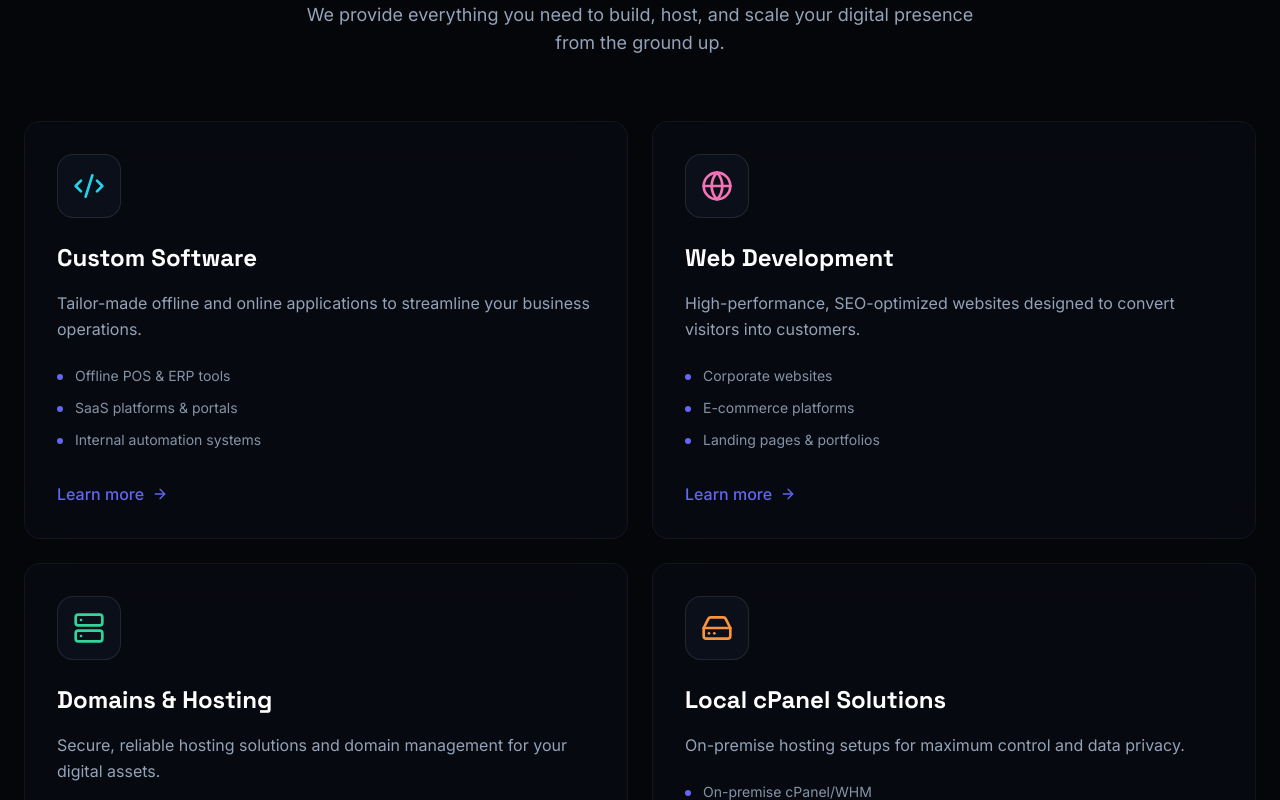
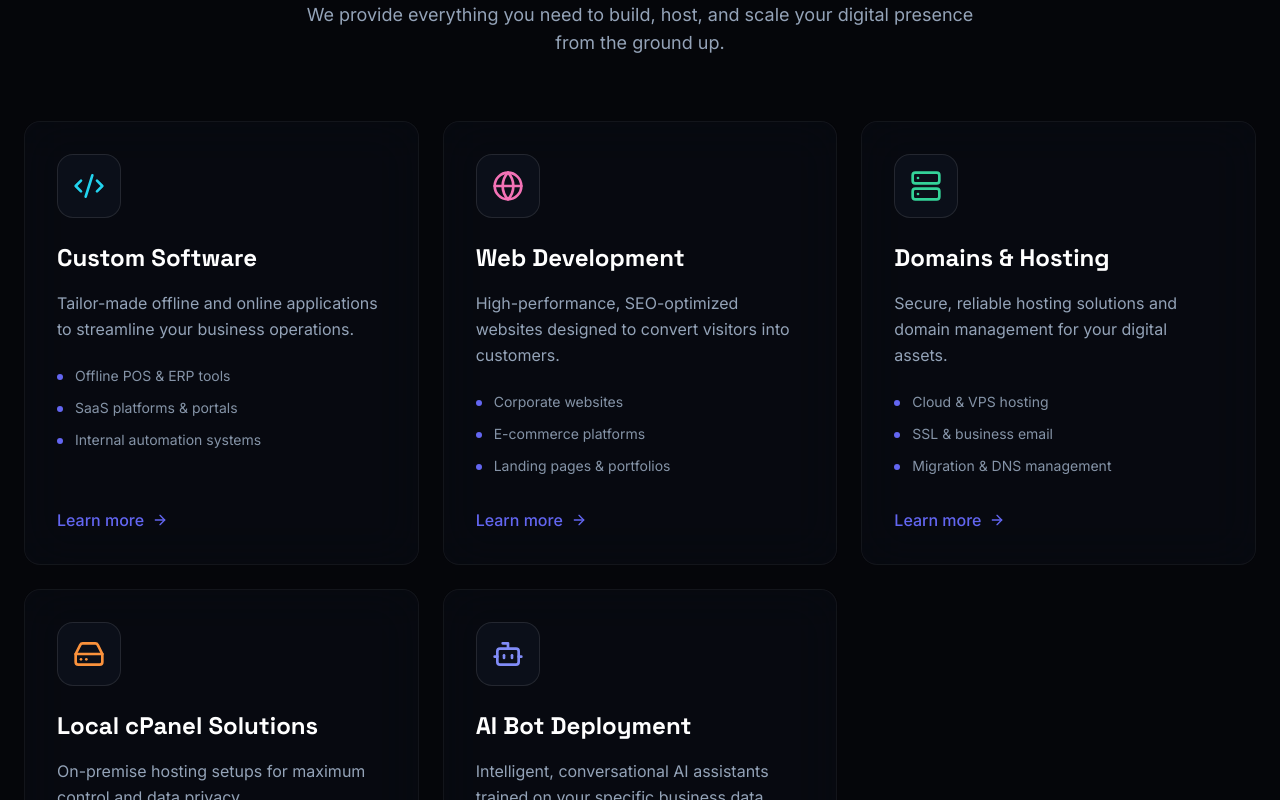
Before and after one commit to Imranalit/weblytic, a Next.js app: page / in a window 1280 px wide. Shown: the part 980-1780 px from the top of the page. Built offline with nearby package versions, Linux system fonts and the light colour scheme.

Commit message:
fix: resolve empty space by updating grid layout in services

```diff
--- a/components/Services.tsx
+++ b/components/Services.tsx
@@ -77,19 +77,19 @@ export default function Services() {
           initial="hidden"
           whileInView="visible"
           viewport={{ once: true, margin: "-100px" }}
-          className="grid grid-cols-1 md:grid-cols-2 gap-6"
+          className="grid grid-cols-1 md:grid-cols-2 lg:grid-cols-3 gap-6 justify-center"
         >
           {services.map((service, index) => (
             <m.div
               key={index}
               variants={fadeUp}
               whileHover={{ y: -8, scale: 1.02 }}
-              className={`glass-card p-8 relative group overflow-hidden ${index === 4 ? "md:col-span-2 lg:col-span-1 lg:col-start-2" : ""}`}
+              className="glass-card p-8 relative group overflow-hidden flex flex-col"
             >
               <div className={`absolute inset-0 bg-gradient-to-br ${service.color} opacity-0 group-hover:opacity-100 transition-opacity duration-500`} />
 
-              <div className="relative z-10">
-                <div className={`w-16 h-16 rounded-2xl bg-elevated border border-white/10 flex items-center justify-center mb-6 ${service.iconColor} group-hover:scale-110 group-hover:rotate-3 transition-transform duration-300`}>
+              <div className="relative z-10 flex flex-col h-full">
+                <div className={`w-16 h-16 rounded-2xl bg-elevated border border-white/10 flex items-center justify-center mb-6 ${service.iconColor} group-hover:scale-110 group-hover:rotate-3 transition-transform duration-300 shrink-0`}>
                   {service.icon}
                 </div>
 
@@ -101,16 +101,16 @@ export default function Services() {
                   {service.description}
                 </p>
 
-                <ul className="space-y-3 mb-8">
+                <ul className="space-y-3 mb-8 flex-1">
                   {service.features.map((feature, i) => (
                     <li key={i} className="flex items-start gap-3 text-sm text-text-muted/90">
-                      <div className="w-1.5 h-1.5 rounded-full bg-primary mt-2" />
+                      <div className="w-1.5 h-1.5 rounded-full bg-primary mt-2 shrink-0" />
                       {feature}
                     </li>
                   ))}
                 </ul>
 
-                <a href="#contact" className="inline-flex items-center gap-2 text-primary font-medium group/link">
+                <a href="#contact" className="inline-flex items-center gap-2 text-primary font-medium group/link mt-auto">
                   Learn more
                   <ArrowRight className="w-4 h-4 group-hover/link:translate-x-1 transition-transform" />
                 </a>
```
